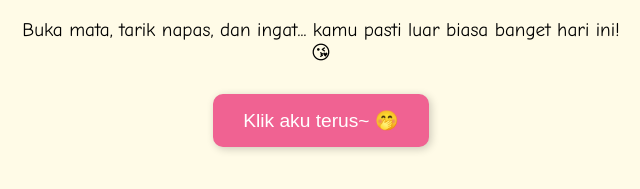
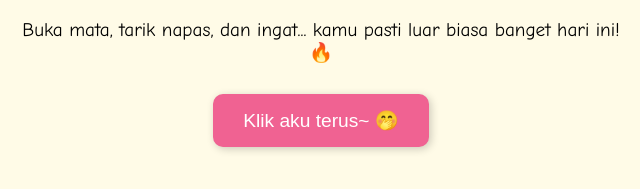
Before and after one commit to thebayu/selamat-pagi, a plain HTML site: page index.html in a window 1280 px wide. Shown: the part 404-593 px from the top of the page, 319-959 px from the left. Drawn offline with Linux system fonts and the light colour scheme.

Commit message:
index.html

```diff
--- a/index.html
+++ b/index.html
@@ -67,7 +67,7 @@
 
   <div class="emoji">🌄</div>
   <h1>Selamat Pagi, Dinda!</h1>
-  <p>Buka mata, tarik napas, dan ingat... kamu pasti luar biasa banget hari ini! 😘</p>
+  <p>Buka mata, tarik napas, dan ingat... kamu pasti luar biasa banget hari ini! 🔥</p>
   <button class="btn" onclick="nextSemangat()">Klik aku terus~ 🤭</button>
 
   <script>
```
